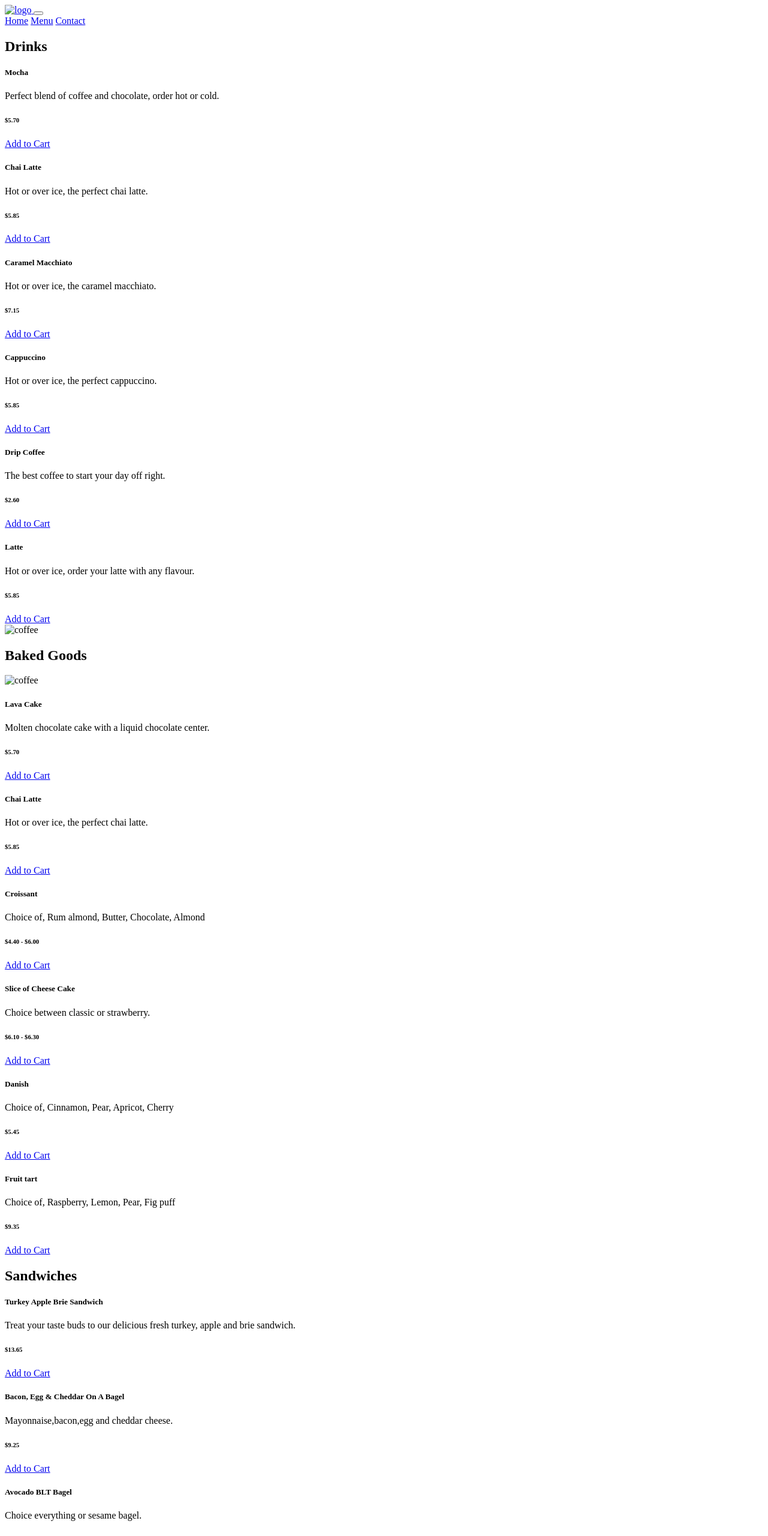
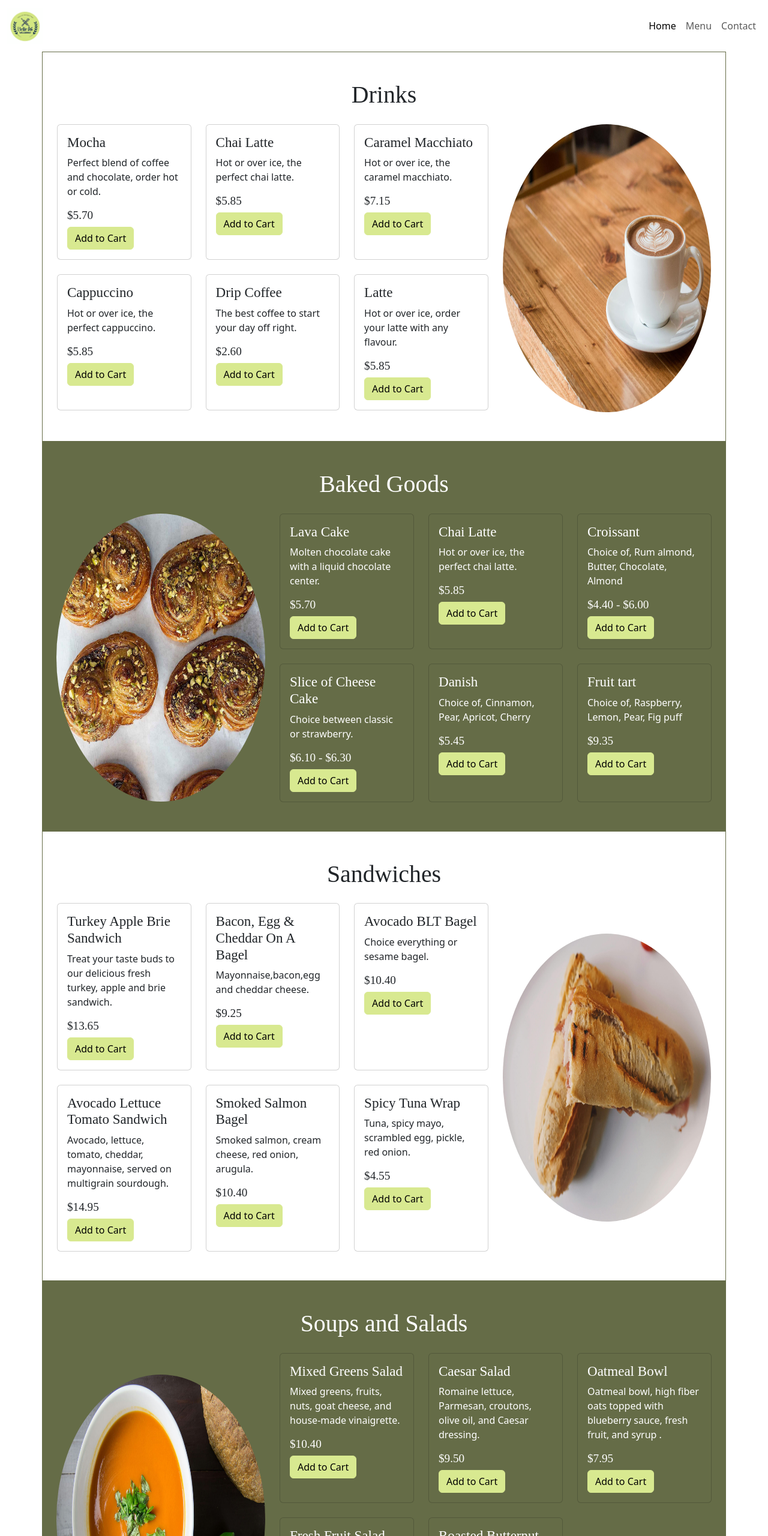
Before and after one commit to kelsie-m/dsn1713-final, a website: page menu.html in a window 1280 px wide. Shown: the top 2560 px of the page at 60% size. Drawn offline with nearby package versions, Linux system fonts and the light colour scheme; files that its build step writes are made by us from their sources; the site is published under a folder, as on GitHub Pages, so addresses that start at the root find nothing.

Commit message:
fix forward slash

```diff
--- a/contact.html
+++ b/contact.html
@@ -4,8 +4,8 @@
     <meta charset="UTF-8">
     <meta name="viewport" content="width=device-width, initial-scale=1.0">
     <title>Contact</title>
-    <link rel="icon" type="image/x-icon" href="/Images/favicon.ico">
-    <link rel="stylesheet" href="/css/custom.css">
+    <link rel="icon" type="image/x-icon" href="Images/favicon.ico">
+    <link rel="stylesheet" href="css/custom.css">
 
     <style>
         .map-placeholder {
@@ -24,7 +24,7 @@
             <nav class="navbar navbar-expand-lg bg-body-light">
                 <div class="container-fluid">
                     <a class="navbar-brand" href="#">
-                        <img src="/Images/belle-vie-logo.png" alt="logo" width="60" height="60">
+                        <img src="Images/belle-vie-logo.png" alt="logo" width="60" height="60">
                     </a>
                 <button class="navbar-toggler" type="button" data-bs-toggle="collapse" data-bs-target="#navbarNavAltMarkup" aria-controls="navbarNavAltMarkup" aria-expanded="false" aria-label="Toggle navigation">
                     <span class="navbar-toggler-icon"></span>
@@ -46,7 +46,7 @@
         <div class="row mb-4">
             <div class="col-md-6">
                 <div class="card">
-                    <img class="img-fluid" src="/Images/whitby-store.jpg" alt="height 50%" style="height: auto;">
+                    <img class="img-fluid" src="Images/whitby-store.jpg" alt="height 50%" style="height: auto;">
                     <div class="card-body">
                         <h5 class="card-title">Whitby</h5>
                         <span class="material-icons-outlined">phone</span> (905) 668-9555
@@ -57,7 +57,7 @@
             </div>
             <div class="col-md-6">
                 <div class="card">
-                    <img src="/Images/oshawa-store.jpg" class="card-img-top" alt="Oshawa Store height-30%">
+                    <img src="Images/oshawa-store.jpg" class="card-img-top" alt="Oshawa Store height-30%">
                     <div class="card-body">
                         <h5 class="card-title">Oshawa</h5>
                         <span class="material-icons-outlined">phone</span> (905) 571-4555
@@ -86,7 +86,7 @@
 
         <div class="row">
             <div class="col-md-6">
-                <img src="/Images/contact-hours.jpg" class="img-fluid" alt="Store Interior">
+                <img src="Images/contact-hours.jpg" class="img-fluid" alt="Store Interior">
             </div>
             <div class="col-md-6 py-5">
                 <table class="table table-info table-striped">
--- a/menu.html
+++ b/menu.html
@@ -4,8 +4,8 @@
     <meta charset="UTF-8">
     <meta name="viewport" content="width=device-width, initial-scale=1.0">
     <title>Menu</title>
-    <link rel="icon" type="image/x-icon" href="/Images/favicon.ico">
-    <link rel="stylesheet" href="/css/custom.css">
+    <link rel="icon" type="image/x-icon" href="Images/favicon.ico">
+    <link rel="stylesheet" href="css/custom.css">
 
 </head>
 <body>
@@ -13,7 +13,7 @@
             <nav class="navbar navbar-expand-lg bg-body-light">
                 <div class="container-fluid">
                     <a class="navbar-brand" href="#">
-                        <img src="/Images/belle-vie-logo.png" alt="logo" width="60" height="60">
+                        <img src="Images/belle-vie-logo.png" alt="logo" width="60" height="60">
                     </a>
                 <button class="navbar-toggler" type="button" data-bs-toggle="collapse" data-bs-target="#navbarNavAltMarkup" aria-controls="navbarNavAltMarkup" aria-expanded="false" aria-label="Toggle navigation">
                     <span class="navbar-toggler-icon"></span>
@@ -110,7 +110,7 @@
                 <!-- Right Side: Circular Image -->
                 <div class="col-lg-4 d-flex align-items-center justify-content-center">
                     <img
-                        src="/Images/coffee.jpg"
+                        src="Images/coffee.jpg"
                         class="rounded-circle img-fluid"
                         style="width: 480px; height: 480px;"
                         alt="coffee">
@@ -126,7 +126,7 @@
           <div class="row">
             <div class="col-lg-4 d-flex align-items-center justify-content-center">
               <img
-                  src="/Images/pastry.jpg"
+                  src="Images/pastry.jpg"
                   class="rounded-circle img-fluid"
                   style="width: 480px; height: 480px;"
                   alt="coffee">
@@ -284,7 +284,7 @@
             <!-- Right Side: Circular Image -->
             <div class="col-lg-4 d-flex align-items-center justify-content-center">
                 <img
-                    src="/Images/sandwich.jpg"
+                    src="Images/sandwich.jpg"
                     class="rounded-circle img-fluid"
                     style="width: 480px; height: 480px;"
                     alt="coffee">
@@ -300,7 +300,7 @@
         <div class="row">
           <div class="col-lg-4 d-flex align-items-center justify-content-center">
             <img
-                src="/Images/soup.jpg"
+                src="Images/soup.jpg"
                 class="rounded-circle img-fluid"
                 style="width: 480px; height: 480px;"
                 alt="coffee">
```
Also changed, not shown: index.html (+4 -4 lines).
